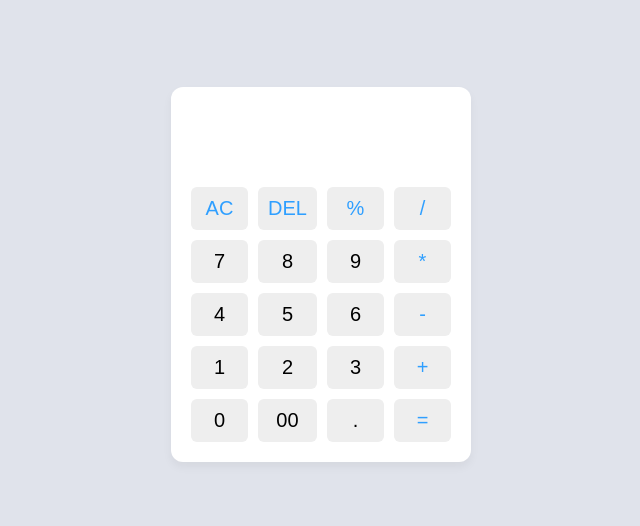
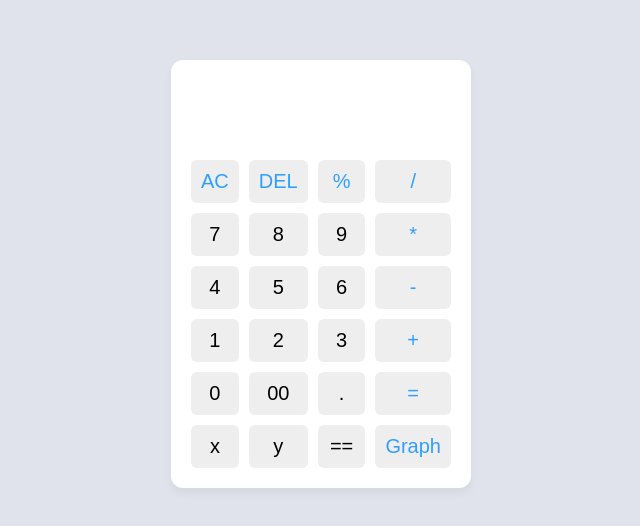
Before and after one commit to sazawaS/calculator-website, a plain HTML site: page index.html in a window 1280 px wide. Shown: the part 126-652 px from the top of the page, without its empty margins (319-959 px from the left). Drawn offline with Linux system fonts and the light colour scheme; a web font is replaced by a local one.

Commit message:
added x,y, == and graph buttns

```diff
--- a/index.html
+++ b/index.html
@@ -1,5 +1,6 @@
 <!DOCTYPE html>
 <html>
+
 <head>
   <meta charset="UTF-8">
   <meta http-equiv="X-UA-Compatible" content="IE=edge">
@@ -7,6 +8,7 @@
   <title>CALCULATOR</title>
   <link rel="stylesheet" href="style.css">
 </head>
+
 <body>
 
   <div class="container">
@@ -39,9 +41,15 @@
       <button data-value=".">.</button>
       <button class="operator" data-value="=">=</button>
 
+      <button class="variable" data-value="x">x</button>
+      <button class="variable" data-value="y">y</button>
+      <button class="variableoperator" data-value="==">==</button>
+      <button class="operator" data-value="graph">Graph</button>
+
     </div>
   </div>
 
   <script src="script.js"></script>
 </body>
+
 </html>
```
Lines whose indentation alone changed are shown as unchanged.
